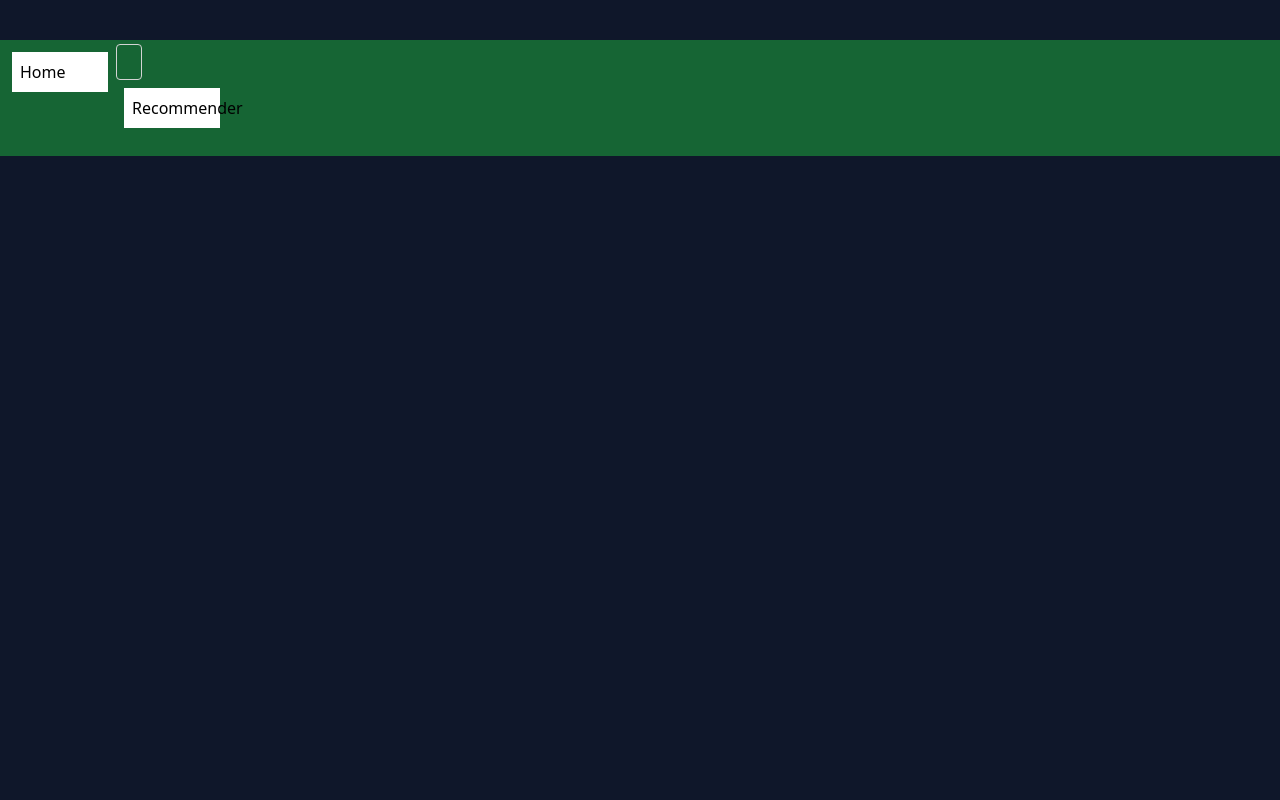
After one commit to rupeshghimire7/Book_Recommender_System, a Flask app: template templates/recommender.html in a window 1280 px wide. The commit adds this page. Run offline with Flask 3, Linux system fonts and the light colour scheme; the template is opened without the code that fills it, so the values that code supplies are empty; parts of the project's set-up code (start-up, migrations or seed data) failed here and were passed over; some libraries are stand-ins or nearby versions.

Commit message:
Exported Dataframes for function to implement recommender function

```diff
--- a/app.py
+++ b/app.py
@@ -1,7 +1,14 @@
-from flask import Flask, render_template
+from flask import Flask, render_template, request
 import pickle
+import re
+import numpy as np
 
 df = pickle.load(open('popular_books.pkl','rb'))
+
+books = pickle.load(open('books.pkl','rb'))
+pt = pickle.load(open('pt.pkl','rb'))
+similarity_score = pickle.load(open('similarity_score.pkl','rb'))
+
 
 app = Flask(__name__)
 
@@ -10,9 +17,66 @@ def index():
     return render_template('index.html',book_name = list(df['Book-Title'].values),author=list(df['Book-Author'].values),image=list(df['Image-URL-L'].values),year=list(df['Year-Of-Publication'].values),rating_count=list(df['Rating_Count'].values),avg_rating=list(df['Avg_Ratings'].values)
                            )
 
+def find_best_match(input_book_name):
+    best_match = None
+    best_match_score = 0
+
+    input_words = set(re.findall(r'\b\w+\b', input_book_name.lower()))
+
+    for book_name in pt.index:
+        book_words = set(re.findall(r'\b\w+\b', book_name.lower()))
+
+        # Calculate the similarity score by finding the intersection of words
+        match_score = len(input_words.intersection(book_words))
+
+        if match_score > best_match_score:
+            best_match = book_name
+            best_match_score = match_score
+
+    return best_match
+
+
+def recommend(book_name):
+    book_data=[]
+    assert type(book_name)==str
+    if book_name in pt.index:
+        index = np.where(pt.index==book_name)[0][0]
+        similar_books = sorted(list(enumerate(similarity_score[index])),key=lambda x: x[1],reverse=True)[0:6]
+
+        for i in similar_books:
+            item=[]
+            temp_df = books[books['Book-Title'] == pt.index[i[0]]]
+            item.extend(list(temp_df.drop_duplicates('Book-Title')['Book-Title'].values))
+            item.extend(list(temp_df.drop_duplicates('Book-Title')['Book-Author'].values))
+            item.extend(list(temp_df.drop_duplicates('Book-Title')['Image-URL-L'].values))
+
+            book_data.append(item)
+        return book_data
+    else:
+        print("Your provided Book Name didn't match. Searching for best match:")
+        book = find_best_match(book_name)
+        print("Searching for\t:", book)
+        print("")
+        if book != None:
+            recommend(book)
+        else:
+            print("Try for another book")
+
+@app.route('/recommender',methods=['post'])
+def recommender():
+    input_book_name = request.form.get('input_book_name')
+    result_books = recommend(input_book_name)
+    print(result_books)
+    return render_template('recommender.html',result_books=result_books)
+
+
 @app.template_filter('floor')
 def floor(x:float):
     return int(x)
+
+@app.template_filter('exclude_first')
+def floor(book_list):
+    return book_list[:][1:]
 
 
 
--- /dev/null
+++ b/templates/recommender.html
@@ -0,0 +1,54 @@
+<html>
+    <head>
+        <meta charset="utf-8">
+        <title>Book Recommender System</title>
+        <script src="https://cdn.tailwindcss.com"></script>
+
+    </head>
+
+    <body class='bg-slate-900 py-10'>
+
+
+        <div class='bg-green-800 container m-auto flex p-1'>
+            <a href='/'> <div class='bg-white h-auto w-24 m-2 p-2 hover:shadow-2xl'>  Home </div> </a>
+        <form action='/recommender',method="POST">
+            <input
+            name='input_book_name'
+            type="search"
+            class="relative m-0 block w-[1px] min-w-0 flex-auto rounded border border-solid border-neutral-300 bg-transparent bg-clip-padding px-3 py-[0.25rem] text-base font-normal leading-[1.6] text-white outline-none transition duration-200 ease-in-out focus:z-[3] focus:border-primary focus:text-white focus:shadow-[inset_0_0_0_1px_rgb(59,113,202)] focus:outline-none dark:border-neutral-600 dark:text-neutral-200 dark:placeholder:text-neutral-200 dark:focus:border-primary"
+            placeholder="Search"
+            aria-label="Search"
+            aria-describedby="button-addon2" />
+
+            <a href='/recommender'> <button type='submit' class="bg-white h-auto w-24 m-2 p-2 border-white-2" placeholder="Recommender">Recommender</button></a>
+        </form>
+
+        </div>
+
+        {% if result_books %}
+        <h1>Best Result for your search</h1>
+        <div class='w-48 m-2 mx-auto rounded-md hover:shadow-2xl duration-300'>
+            <div class='flex items-center justify-center'><img src="{{result_books[0][2]}}"/></div>
+            <div class='p-2'>
+                <p class="text-gray-100">{{result_books[0][0]}}</p>
+                <p class="text-red-500">{{result_books[0][1]}}</p>
+            </div>
+        </div>
+
+
+        <h1> If you like it, Recommended For You</h1>
+        <div class='container mx-auto grid grid-cols-4 gap-4'>
+            {% for i in result_books|exclude_first %}
+            <div class='w-48 m-2 mx-auto rounded-md hover:shadow-2xl duration-300'>
+                <div class='flex items-center justify-center'><img src="{{i[2]}}"/></div>
+                <div class='p-2'>
+                    <p class="text-gray-100">{{i[0]}}</p>
+                    <p class="text-red-500">{{i[1]}}</p>
+                </div>
+            </div>
+            {% endfor %}
+        </div>
+        {% endif %}
+    </body>
+
+</html>
```
Also changed, not shown: templates/index.html (+16 -0 lines), 4 other files.
